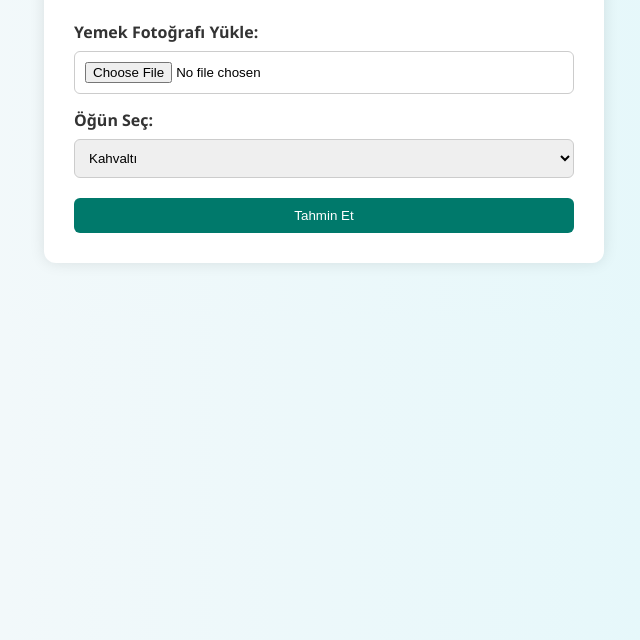
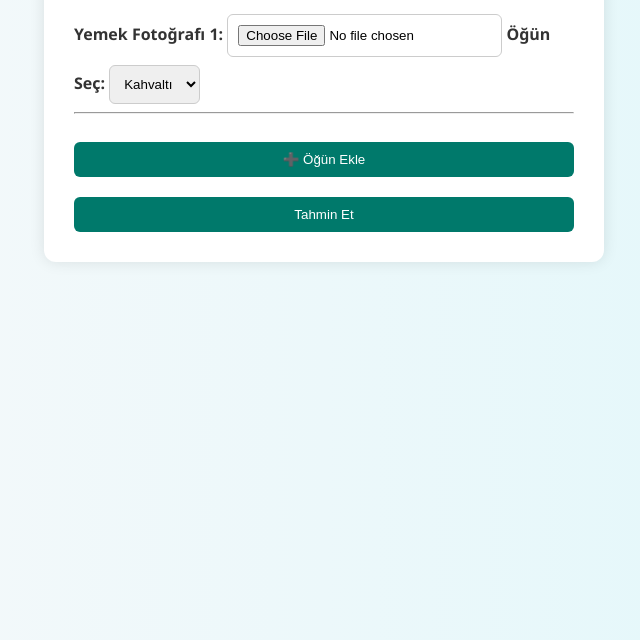
Before and after one commit to LarcivertSports/mac-ozet, a plain HTML site: page index.html in a window 1280 px wide. Shown: the part 160-800 px from the top of the page, without its empty margins (316-956 px from the left). Drawn offline with Linux system fonts and the light colour scheme.

Commit message:
Update index.html

```diff
--- a/index.html
+++ b/index.html
@@ -5,21 +5,54 @@
   <meta name="viewport" content="width=device-width, initial-scale=1">
   <title>Yemek Kalori Tahmini</title>
   <link rel="stylesheet" href="style.css">
+  <script>
+    let mealCount = 1;
+
+    function addMealInput() {
+      mealCount++;
+      const container = document.getElementById("meals-container");
+
+      const mealDiv = document.createElement("div");
+      mealDiv.className = "meal-block";
+
+      mealDiv.innerHTML = `
+        <label for="image${mealCount}">Yemek Fotoğrafı ${mealCount}:</label>
+        <input type="file" id="image${mealCount}" name="image${mealCount}" accept="image/*" required>
+
+        <label for="meal${mealCount}">Öğün Seç:</label>
+        <select id="meal${mealCount}" name="meal_type${mealCount}">
+          <option value="Kahvaltı">Kahvaltı</option>
+          <option value="Öğle">Öğle</option>
+          <option value="Akşam">Akşam</option>
+        </select>
+        <hr>
+      `;
+
+      container.appendChild(mealDiv);
+    }
+  </script>
 </head>
 <body>
   <div class="container">
-    <h1>🍽️ Yemek Kalori Tahmini</h1>
-    <form action="/upload" method="post" enctype="multipart/form-data">
-      <label for="image">Yemek Fotoğrafı Yükle:</label>
-      <input type="file" id="image" name="image" accept="image/*" required>
+    <h1>🍽️ Birden Fazla Öğün Ekle</h1>
 
-      <label for="meal">Öğün Seç:</label>
-      <select id="meal" name="meal_type">
-        <option value="Kahvaltı">Kahvaltı</option>
-        <option value="Öğle">Öğle</option>
-        <option value="Akşam">Akşam</option>
-      </select>
+    <form action="/upload_multiple" method="post" enctype="multipart/form-data">
+      <div id="meals-container">
+        <div class="meal-block">
+          <label for="image1">Yemek Fotoğrafı 1:</label>
+          <input type="file" id="image1" name="image1" accept="image/*" required>
 
+          <label for="meal1">Öğün Seç:</label>
+          <select id="meal1" name="meal_type1">
+            <option value="Kahvaltı">Kahvaltı</option>
+            <option value="Öğle">Öğle</option>
+            <option value="Akşam">Akşam</option>
+          </select>
+          <hr>
+        </div>
+      </div>
+
+      <button type="button" onclick="addMealInput()">➕ Öğün Ekle</button>
       <button type="submit">Tahmin Et</button>
     </form>
   </div>
```
